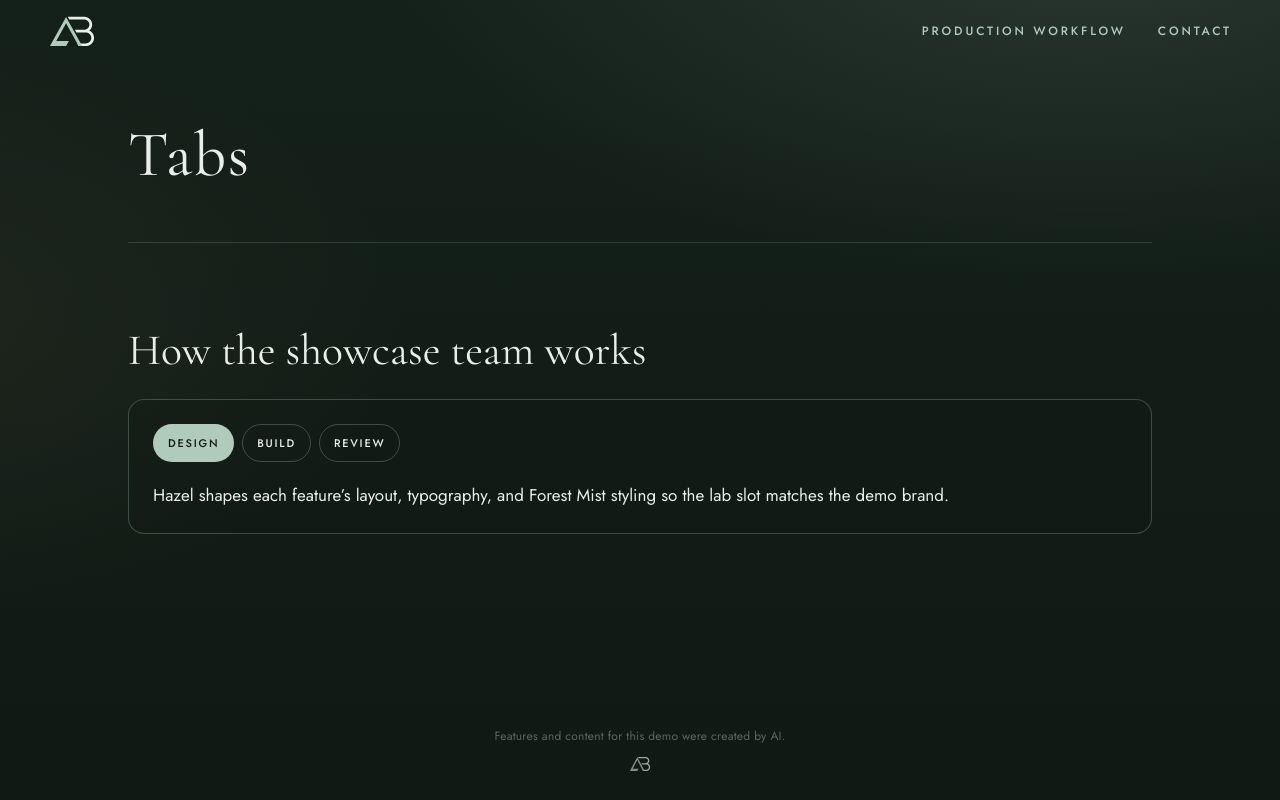
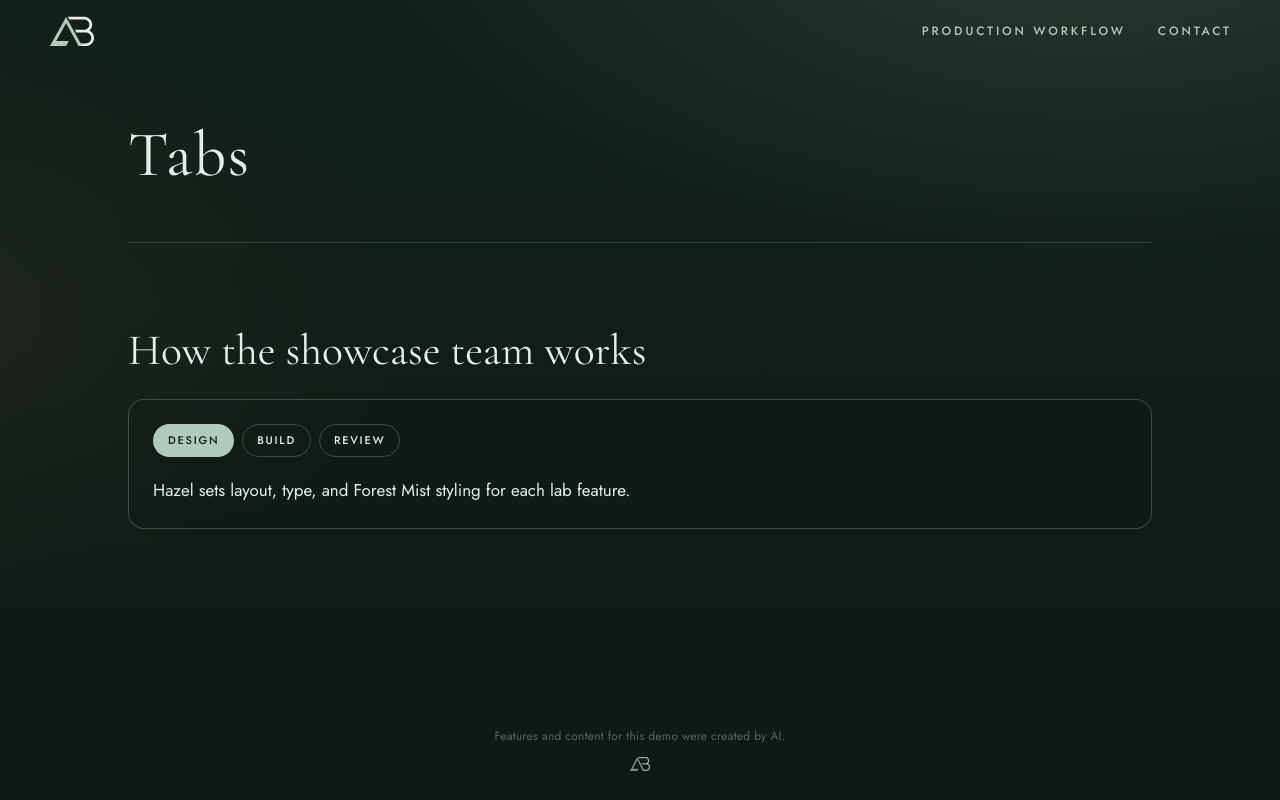
Before and after one commit to ashtonbach/agent-showcase, a Next.js app: page /showcase/ in a window 1280 px wide. Built offline with nearby package versions, Linux system fonts and the light colour scheme.

Commit message:
Feature: Tabs (Author: Alder)
Co-authored-by: AshtonBach Coder <ashtonbach-coder@users.noreply.github.com>

```diff
--- a/app/lab/tabs/index.tsx
+++ b/app/lab/tabs/index.tsx
@@ -2,127 +2,68 @@
 import { useCallback, useRef, useState } from "react";
 
 const STEPS = [
-  {
-    tab: "Design",
-    body:
-      "Hazel shapes each feature’s layout, typography, and Forest Mist styling so the lab slot matches the demo brand.",
-  },
-  {
-    tab: "Build",
-    body:
-      "Alder writes the client component from the spec, keeps the diff small, and ships through the automated gate on the feature branch.",
-  },
-  {
-    tab: "Review",
-    body:
-      "Rowan reviews the pull request and Cedar runs QA smoke checks; the coordinator merges once checks and review pass.",
-  },
+  { tab: "Design", body: "Hazel sets layout, type, and Forest Mist styling for each lab feature." },
+  { tab: "Build", body: "Alder implements the spec in the lab slot and ships through the automated gate." },
+  { tab: "Review", body: "Rowan reviews the PR and Cedar runs QA; the coordinator merges when checks pass." },
 ];
 
 export default function TabsLab() {
   const [selected, setSelected] = useState(0);
   const tabRefs = useRef<(HTMLButtonElement | null)[]>([]);
-  const select = useCallback((index: number, moveFocus = false) => {
-    setSelected(index);
-    if (moveFocus) tabRefs.current[index]?.focus();
+  const select = useCallback((i: number, focus = false) => {
+    setSelected(i);
+    if (focus) tabRefs.current[i]?.focus();
   }, []);
-
-  const onTabKeyDown = (event: React.KeyboardEvent<HTMLButtonElement>, index: number) => {
-    if (event.key === "ArrowRight") {
-      event.preventDefault();
-      select((index + 1) % STEPS.length, true);
-    } else if (event.key === "ArrowLeft") {
-      event.preventDefault();
-      select((index + STEPS.length - 1) % STEPS.length, true);
+  const onKey = (e: React.KeyboardEvent<HTMLButtonElement>, i: number) => {
+    if (e.key === "ArrowRight") {
+      e.preventDefault();
+      select((i + 1) % 3, true);
+    } else if (e.key === "ArrowLeft") {
+      e.preventDefault();
+      select((i + 2) % 3, true);
     }
   };
 
   return (
     <section data-lab="tabs" aria-labelledby="lab-tabs-title">
-      <style>{`
-        [data-lab="tabs"] { width: min(720px, 100%); margin: 8px auto 56px; }
-        [data-lab="tabs"] .lab-card {
-          border: 1px solid rgba(176, 203, 188, 0.28);
-          border-radius: 16px;
-          padding: 24px;
-          background: rgba(18, 26, 22, 0.35);
-        }
-        [data-lab="tabs"] [role="tablist"] {
-          display: flex;
-          flex-wrap: wrap;
-          gap: 8px;
-          margin: 0 0 20px;
-          padding: 0;
-          list-style: none;
-        }
-        [data-lab="tabs"] [role="tab"] {
-          font-family: var(--sans);
-          font-weight: 500;
-          letter-spacing: 0.16em;
-          text-transform: uppercase;
-          font-size: 11px;
-          padding: 10px 14px;
-          border-radius: 999px;
-          border: 1px solid rgba(176, 203, 188, 0.28);
-          background: transparent;
-          color: var(--mist);
-          cursor: pointer;
-        }
-        [data-lab="tabs"] [role="tab"][aria-selected="true"] {
-          background: var(--sage);
-          color: #121a16;
-        }
-        [data-lab="tabs"] [role="tab"]:focus-visible {
-          outline: 2px solid var(--sage);
-          outline-offset: 2px;
-        }
-        [data-lab="tabs"] [role="tabpanel"] {
-          color: var(--mist);
-          line-height: 1.55;
-          margin: 0;
-        }
-        @media (prefers-reduced-motion: reduce) {
-          [data-lab="tabs"] [role="tab"] { transition: none; }
-        }
-      `}</style>
+      <style>{`[data-lab="tabs"]{width:min(720px,100%);margin:8px auto 56px}[data-lab="tabs"] .lab-card{border:1px solid rgba(176,203,188,.28);border-radius:16px;padding:24px;background:rgba(18,26,22,.35)}[data-lab="tabs"] [role=tablist]{display:flex;flex-wrap:wrap;gap:8px;margin:0 0 20px}[data-lab="tabs"] [role=tab]{font:500 11px/1 var(--sans);letter-spacing:.16em;text-transform:uppercase;padding:10px 14px;border-radius:999px;border:1px solid rgba(176,203,188,.28);background:transparent;color:var(--mist);cursor:pointer}[data-lab="tabs"] [role=tab][aria-selected=true]{background:var(--sage);color:#121a16}[data-lab="tabs"] [role=tab]:focus-visible{outline:2px solid var(--sage);outline-offset:2px}[data-lab="tabs"] [role=tabpanel]{color:var(--mist);line-height:1.55;margin:0}`}</style>
       <h2 id="lab-tabs-title">How the showcase team works</h2>
       <div className="lab-card">
         <div role="tablist" aria-label="Showcase team steps">
-          {STEPS.map((step, index) => {
-            const tabId = `lab-tabs-tab-${index}`;
-            const panelId = `lab-tabs-panel-${index}`;
-            const isSelected = selected === index;
+          {STEPS.map((step, i) => {
+            const tabId = `lab-tabs-tab-${i}`;
+            const panelId = `lab-tabs-panel-${i}`;
+            const on = selected === i;
             return (
               <button
                 key={tabId}
-                ref={(node) => {
-                  tabRefs.current[index] = node;
+                ref={(el) => {
+                  tabRefs.current[i] = el;
                 }}
                 type="button"
                 role="tab"
                 id={tabId}
-                aria-selected={isSelected}
+                aria-selected={on}
                 aria-controls={panelId}
-                tabIndex={isSelected ? 0 : -1}
-                onClick={() => select(index)}
-                onKeyDown={(event) => onTabKeyDown(event, index)}
+                tabIndex={on ? 0 : -1}
+                onClick={() => select(i)}
+                onKeyDown={(e) => onKey(e, i)}
               >
                 {step.tab}
               </button>
             );
           })}
         </div>
-        {STEPS.map((step, index) => {
-          const tabId = `lab-tabs-tab-${index}`;
-          const panelId = `lab-tabs-panel-${index}`;
-          const isSelected = selected === index;
+        {STEPS.map((step, i) => {
+          const tabId = `lab-tabs-tab-${i}`;
+          const panelId = `lab-tabs-panel-${i}`;
           return (
             <div
               key={panelId}
               role="tabpanel"
               id={panelId}
               aria-labelledby={tabId}
-              hidden={!isSelected}
+              hidden={selected !== i}
             >
               <p>{step.body}</p>
             </div>
```
